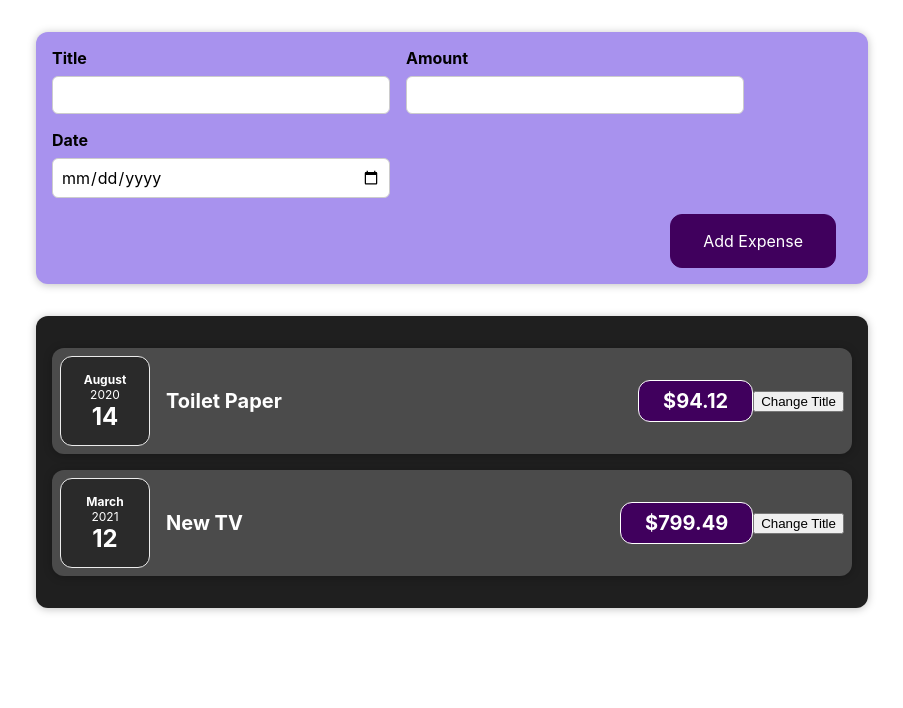
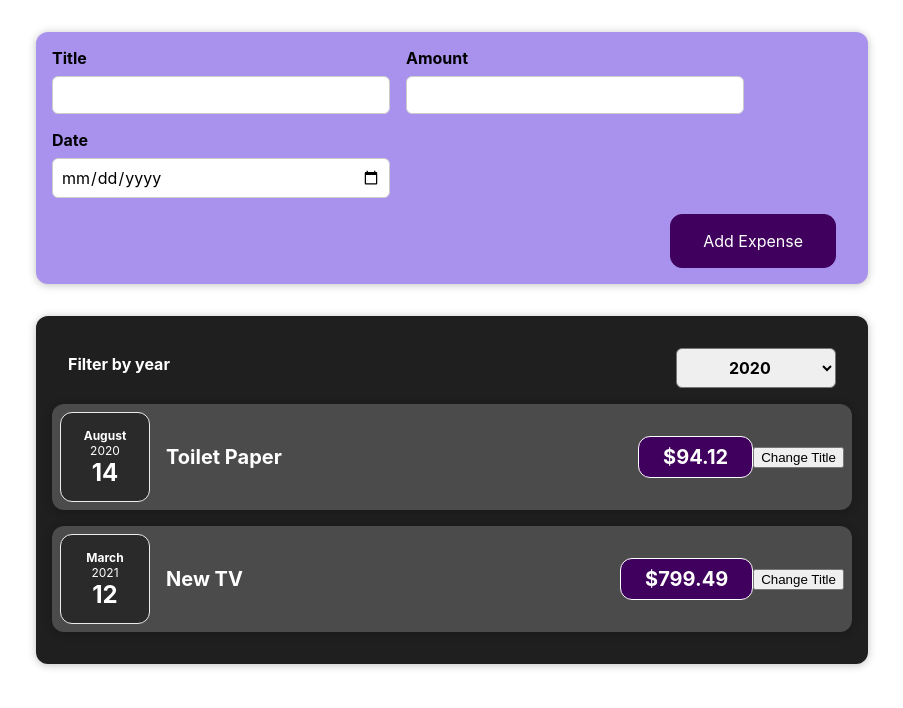
Before and after one commit to jiyoungbkim/react-complete-guide, a React (Create React App) app: page / in a window 1280 px wide. Shown: the top 708 px of the page, without its empty margins (188-1091 px from the left). Built offline with nearby package versions, Linux system fonts and the light colour scheme.

Commit message:
58-64: lifting state up

```diff
--- a/src/App.js
+++ b/src/App.js
@@ -23,9 +23,15 @@
       date: new Date(2021, 5, 12),
     },
   ];
+
+  const addExpenseHandler = (expense) => {
+    console.log("In App.js");
+    console.log(expense);
+  };
+
   return (
     <div>
-      <NewExpense />
+      <NewExpense onAddExpense={addExpenseHandler} />
       <Expenses items={expenses} />
     </div>
   );
--- a/src/components/Expenses/Expenses.js
+++ b/src/components/Expenses/Expenses.js
@@ -1,10 +1,23 @@
+import React, { useState } from "react";
 import Card from "../UI/Card";
 import ExpenseItem from "./ExpenseItem";
 import "./Expenses.css";
+import ExpensesFilter from "./ExpensesFilter";
 
 function Expenses(props) {
+  const [filteredYear, setFilteredYear] = useState("2020");
+
+  const filterChangeHandler = (seletedYear) => {
+    setFilteredYear(seletedYear);
+  };
+
   return (
+    <div>
       <Card className="expenses">
+        <ExpensesFilter
+          selected={filteredYear}
+          onChangeFilter={filterChangeHandler}
+        />
         <ExpenseItem
           title={props.items[0].title}
           amount={props.items[0].amount}
@@ -16,6 +29,7 @@
           date={props.items[1].date}
         />
       </Card>
+    </div>
   );
 }
 export default Expenses;
--- /dev/null
+++ b/src/components/Expenses/ExpensesFilter.css
@@ -0,0 +1,24 @@
+.expenses-filter {
+  color: white;
+  padding: 0 1rem;
+}
+
+.expenses-filter__control {
+  display: flex;
+  width: 100%;
+  align-items: center;
+  justify-content: space-between;
+  margin: 1rem 0;
+}
+
+.expenses-filter label {
+  font-weight: bold;
+  margin-bottom: 0.5rem;
+}
+
+.expenses-filter select {
+  font: inherit;
+  padding: 0.5rem 3rem;
+  font-weight: bold;
+  border-radius: 6px;
+}
--- /dev/null
+++ b/src/components/Expenses/ExpensesFilter.js
@@ -0,0 +1,25 @@
+import React, { useEffect } from "react";
+
+import "./ExpensesFilter.css";
+
+const ExpensesFilter = (props) => {
+  const dropdownChangeHandler = (e) => {
+    // console.log(e.target.value);
+    props.onChangeFilter(e.target.value);
+  };
+  return (
+    <div className="expenses-filter">
+      <div className="expenses-filter__control">
+        <label>Filter by year</label>
+        <select value={props.selected} onChange={dropdownChangeHandler}>
+          <option value="2022">2022</option>
+          <option value="2021">2021</option>
+          <option value="2020">2020</option>
+          <option value="2019">2019</option>
+        </select>
+      </div>
+    </div>
+  );
+};
+
+export default ExpensesFilter;
--- a/src/components/NewExpense/ExpenseForm.js
+++ b/src/components/NewExpense/ExpenseForm.js
@@ -2,7 +2,7 @@
 
 import "./ExpenseForm.css";
 
-const ExpenseForm = () => {
+const ExpenseForm = (props) => {
   const [enteredTitle, setEnteredTitle] = useState("");
   const [enteredAmount, setEnteredAmount] = useState("");
   const [enteredDate, setEnteredDate] = useState("");
@@ -27,12 +27,29 @@
     // setUserInput({ ...userInput, enteredDate: event.target.value });
   };
 
+  const submitHandler = (event) => {
+    event.preventDefault();
+    const expenseDate = {
+      title: enteredTitle,
+      amout: enteredAmount,
+      date: new Date(enteredDate),
+    };
+    props.onSaveExpenseData(expenseDate);
+    setEnteredTitle("");
+    setEnteredAmount("");
+    setEnteredDate("");
+  };
+
   return (
-    <form>
+    <form onSubmit={submitHandler}>
       <div className="new-expense__controls">
         <div className="new-expense__control">
           <label>Title</label>
-          <input type="text" onChange={titleChangeHandler} />
+          <input
+            type="text"
+            value={enteredTitle}
+            onChange={titleChangeHandler}
+          />
         </div>
         <div className="new-expense__control">
           <label>Amount</label>
@@ -40,6 +57,7 @@
             type="number"
             min="0.01"
             step="0.01"
+            value={enteredAmount}
             onChange={amountChangeHandler}
           />
         </div>
@@ -49,6 +67,7 @@
             type="date"
             min="2019-01-01"
             max="2022-12-31"
+            value={enteredDate}
             onChange={dateChangeHandler}
           />
         </div>
--- a/src/components/NewExpense/NewExpense.js
+++ b/src/components/NewExpense/NewExpense.js
@@ -2,10 +2,18 @@
 import ExpenseForm from "./ExpenseForm";
 import "./NewExpense.css";
 
-const NewExpense = () => {
+const NewExpense = (props) => {
+  const saveExpenseDataHandler = (enteredExpenseData) => {
+    const expenseData = {
+      ...enteredExpenseData,
+      id: Math.random().toString(),
+    };
+    props.onAddExpense(expenseData);
+  };
+
   return (
     <div className="new-expense">
-      <ExpenseForm />
+      <ExpenseForm onSaveExpenseData={saveExpenseDataHandler} />
     </div>
   );
 };
```
Lines whose indentation alone changed are shown as unchanged.
